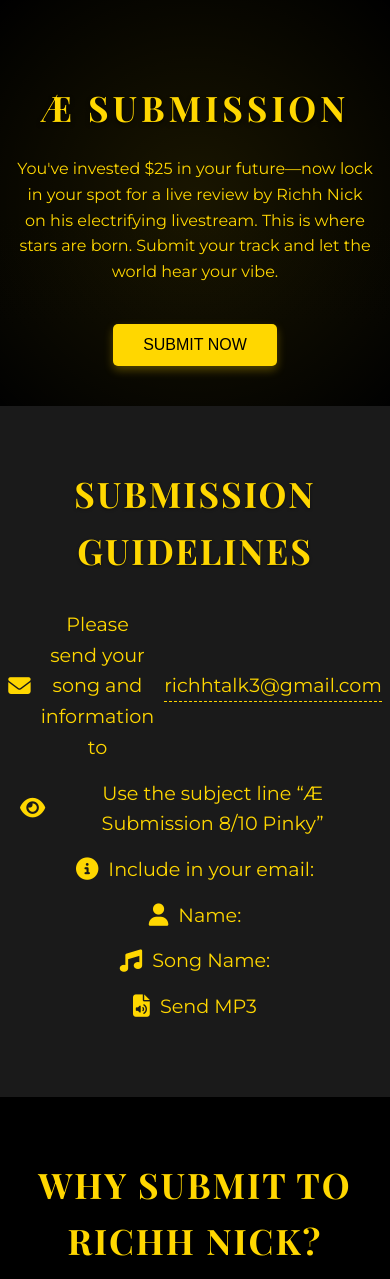
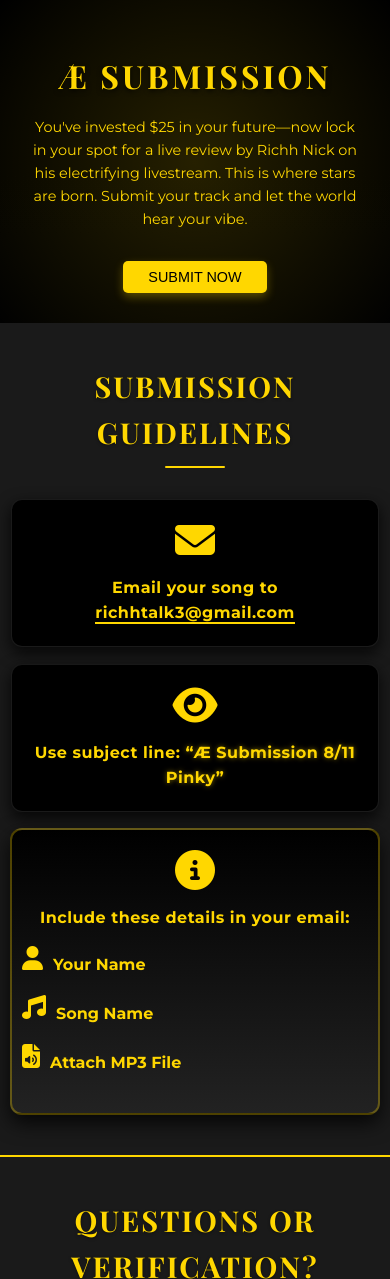
Before and after one commit to bdaniels013/musicsubmissionlandingpage, a plain HTML site: page index.html in a window 390 px wide. Shown: the top 1279 px of the page. Drawn offline with nearby package versions, Linux system fonts and the light colour scheme.

Commit message:
Update index.html

```diff
--- a/index.html
+++ b/index.html
@@ -2,7 +2,7 @@
 <html lang="en">
 <head>
     <meta charset="UTF-8">
-    <meta name="viewport" content="width=device-width, initial-scale=1.0">
+    <meta name="viewport" content="width=device-width, initial-scale=1.0, maximum-scale=1.0, user-scalable=no">
     <meta name="description" content="Submit your song for live review by Richh Nick on his livestream. Follow the steps after your $25 payment to get featured.">
     <title>Æ Submission - Richh Nick Live Review</title>
     <link href="https://fonts.googleapis.com/css2?family=Montserrat:wght@400;700&family=Playfair+Display:wght@700&display=swap" rel="stylesheet">
@@ -23,18 +23,19 @@
 
         body {
             font-family: 'Montserrat', sans-serif;
-            background: linear-gradient(to bottom, var(--black), var(--dark-gray)); /* Subtle gradient for depth, no image dependency */
+            background: linear-gradient(to bottom, var(--black), var(--dark-gray));
             color: var(--gold);
             line-height: 1.6;
             min-height: 100vh;
             overflow-x: hidden;
             scroll-behavior: smooth;
+            -webkit-font-smoothing: antialiased;
         }
 
         header {
             text-align: center;
-            padding: 100px 20px 60px;
-            background: rgba(0, 0, 0, 0.8);
+            padding: 80px 15px 50px;
+            background: rgba(0, 0, 0, 0.85);
             position: relative;
         }
 
@@ -45,37 +46,37 @@
             left: 0;
             width: 100%;
             height: 100%;
-            background: radial-gradient(circle at center, rgba(255, 215, 0, 0.1), transparent);
+            background: radial-gradient(circle at center, rgba(255, 215, 0, 0.15), transparent);
             z-index: 0;
         }
 
         header h1 {
             font-family: 'Playfair Display', serif;
-            font-size: 4.5rem;
+            font-size: 4rem;
             text-transform: uppercase;
-            letter-spacing: 4px;
-            margin-bottom: 20px;
-            text-shadow: 0 2px 4px rgba(0, 0, 0, 0.7);
+            letter-spacing: 3px;
+            margin-bottom: 15px;
+            text-shadow: 0 2px 5px rgba(0, 0, 0, 0.8);
             position: relative;
             z-index: 1;
-            animation: fadeInDown 1s ease-out;
+            animation: fadeInDown 0.8s ease-out;
         }
 
         header p {
-            font-size: 1.4rem;
-            max-width: 800px;
-            margin: 0 auto 40px;
+            font-size: 1.3rem;
+            max-width: 700px;
+            margin: 0 auto 30px;
             position: relative;
             z-index: 1;
-            animation: fadeInUp 1s ease-out 0.5s;
+            animation: fadeInUp 0.8s ease-out 0.3s;
             animation-fill-mode: both;
         }
 
         .cta-button {
             background: var(--gold);
             color: var(--black);
-            padding: 15px 40px;
-            font-size: 1.2rem;
+            padding: 12px 35px;
+            font-size: 1.1rem;
             text-transform: uppercase;
             border: none;
             cursor: pointer;
@@ -84,101 +85,153 @@
             transition: var(--transition);
             position: relative;
             z-index: 1;
+            touch-action: manipulation;
         }
 
-        .cta-button:hover {
+        .cta-button:hover, .cta-button:active {
             transform: translateY(-3px);
             box-shadow: 0 6px 15px rgba(255, 215, 0, 0.5);
         }
 
         section {
-            padding: 60px 20px;
+            padding: 50px 15px;
             text-align: center;
         }
 
         h2 {
             font-family: 'Playfair Display', serif;
-            font-size: 2.8rem;
+            font-size: 2.5rem;
             margin-bottom: 30px;
             text-transform: uppercase;
             letter-spacing: 2px;
             text-shadow: 0 1px 3px rgba(0, 0, 0, 0.5);
+            position: relative;
+        }
+
+        h2::after {
+            content: '';
+            display: block;
+            width: 80px;
+            height: 2px;
+            background: var(--gold);
+            margin: 10px auto;
+            border-radius: 1px;
         }
 
         .submission {
             background: var(--dark-gray);
         }
 
-        .submission ul {
-            list-style: none;
-            max-width: 600px;
-            margin: 0 auto;
-            font-size: 1.2rem;
-        }
-
-        .submission li {
-            margin-bottom: 15px;
-            display: flex;
-            align-items: center;
-            justify-content: center;
-            gap: 10px;
-        }
-
-        .submission li i {
-            color: var(--gold);
-            font-size: 1.4rem;
-        }
-
-        .submission a {
-            color: var(--gold);
-            text-decoration: none;
-            border-bottom: 1px dashed var(--gold);
-            transition: var(--transition);
-        }
-
-        .submission a:hover {
-            border-bottom-color: transparent;
-            text-shadow: 0 0 8px var(--gold);
-        }
-
-        .why-submit {
-            background: var(--black);
-        }
-
-        .features {
+        .guidelines {
             display: grid;
-            grid-template-columns: repeat(auto-fit, minmax(280px, 1fr));
+            grid-template-columns: repeat(auto-fit, minmax(300px, 1fr));
             gap: 30px;
             max-width: 1200px;
             margin: 0 auto;
         }
 
-        .feature {
-            background: var(--dark-gray);
-            padding: 30px;
-            border-radius: 10px;
-            box-shadow: 0 4px 12px rgba(0, 0, 0, 0.6);
+        .guideline {
+            background: var(--black);
+            padding: 30px 20px;
+            border-radius: 12px;
+            box-shadow: 0 6px 15px rgba(0, 0, 0, 0.7);
+            transition: var(--transition);
+            position: relative;
+            overflow: hidden;
+            border: 2px solid transparent;
+            background-clip: padding-box;
+        }
+
+        .guideline:hover, .guideline:active {
+            transform: translateY(-5px);
+            box-shadow: 0 10px 20px rgba(255, 215, 0, 0.3);
+            border-image: linear-gradient(45deg, var(--gold), transparent) 1;
+        }
+
+        .guideline::before {
+            content: '';
+            position: absolute;
+            top: -50%;
+            left: -50%;
+            width: 200%;
+            height: 200%;
+            background: radial-gradient(circle, rgba(255, 215, 0, 0.1), transparent);
+            opacity: 0;
+            transition: var(--transition);
+            transform: rotate(45deg);
+        }
+
+        .guideline:hover::before, .guideline:active::before {
+            opacity: 1;
+        }
+
+        .guideline i {
+            font-size: 4rem;
+            color: var(--gold);
+            margin-bottom: 15px;
             transition: var(--transition);
         }
 
-        .feature:hover {
-            transform: translateY(-5px);
-            box-shadow: 0 8px 20px rgba(255, 215, 0, 0.2);
+        .guideline:hover i, .guideline:active i {
+            transform: scale(1.15);
+            filter: drop-shadow(0 0 8px var(--gold));
         }
 
-        .feature i {
-            font-size: 3rem;
-            color: var(--gold);
-            margin-bottom: 15px;
+        .guideline p {
+            font-size: 1.2rem;
+            font-weight: 600;
+            letter-spacing: 0.5px;
         }
 
-        .feature h3 {
-            font-size: 1.5rem;
-            margin-bottom: 10px;
+        .guideline strong {
+            font-weight: 700;
+            text-shadow: 0 0 5px rgba(255, 215, 0, 0.5);
         }
 
-        .feature p {
+        .guideline a {
+            color: var(--gold);
+            text-decoration: none;
+            border-bottom: 2px solid var(--gold);
+            transition: var(--transition);
+            font-weight: 600;
+        }
+
+        .guideline a:hover, .guideline a:active {
+            border-bottom-color: transparent;
+            text-shadow: 0 0 10px var(--gold);
+        }
+
+        .guideline-details {
+            background: linear-gradient(to bottom, var(--black), #222);
+            padding: 40px 20px;
+            border-radius: 12px;
+            box-shadow: 0 8px 20px rgba(0, 0, 0, 0.8);
+            border: 2px solid rgba(255, 215, 0, 0.3);
+        }
+
+        .guideline-details:hover, .guideline-details:active {
+            transform: translateY(-5px);
+            box-shadow: 0 12px 25px rgba(255, 215, 0, 0.4);
+            border-color: var(--gold);
+        }
+
+        .guideline-details ul {
+            list-style: none;
+            padding: 0;
+            margin-top: 15px;
+        }
+
+        .guideline-details li {
+            display: flex;
+            align-items: center;
+            gap: 10px;
+            margin-bottom: 10px;
             font-size: 1.1rem;
+            font-weight: 600;
+        }
+
+        .guideline-details li i {
+            font-size: 2rem;
         }
 
         .contact {
@@ -187,7 +240,7 @@
         }
 
         .contact p {
-            font-size: 1.3rem;
+            font-size: 1.2rem;
             max-width: 600px;
             margin: 0 auto;
         }
@@ -195,18 +248,20 @@
         .contact a {
             color: var(--gold);
             text-decoration: none;
-            border-bottom: 1px dashed var(--gold);
+            border-bottom: 2px solid var(--gold);
             transition: var(--transition);
+            font-weight: 600;
+            padding: 2px 4px;
         }
 
-        .contact a:hover {
+        .contact a:hover, .contact a:active {
             border-bottom-color: transparent;
-            text-shadow: 0 0 8px var(--gold);
+            text-shadow: 0 0 10px var(--gold);
         }
 
         footer {
             text-align: center;
-            padding: 20px;
+            padding: 15px;
             background: var(--black);
             font-size: 0.9rem;
             border-top: 1px solid var(--gold);
@@ -214,32 +269,48 @@
 
         /* Animations */
         @keyframes fadeInDown {
-            from { opacity: 0; transform: translateY(-30px); }
+            from { opacity: 0; transform: translateY(-20px); }
             to { opacity: 1; transform: translateY(0); }
         }
 
         @keyframes fadeInUp {
-            from { opacity: 0; transform: translateY(30px); }
+            from { opacity: 0; transform: translateY(20px); }
             to { opacity: 1; transform: translateY(0); }
         }
 
-        /* Responsive */
+        /* Mobile Optimizations */
         @media (max-width: 1024px) {
-            header h1 { font-size: 3.5rem; }
-            header p { font-size: 1.2rem; }
+            header h1 { font-size: 3.2rem; }
+            header p { font-size: 1.1rem; }
+            .guidelines { gap: 20px; }
+            .guideline, .guideline-details { padding: 25px 15px; }
         }
 
         @media (max-width: 768px) {
-            header { padding: 80px 15px 40px; }
-            header h1 { font-size: 2.8rem; }
-            h2 { font-size: 2.2rem; }
-            .feature { padding: 20px; }
+            header { padding: 60px 10px 40px; }
+            header h1 { font-size: 2.5rem; }
+            header p { font-size: 1rem; max-width: 90%; }
+            .cta-button { padding: 10px 30px; font-size: 1rem; }
+            h2 { font-size: 2rem; }
+            .guidelines { grid-template-columns: 1fr; gap: 15px; }
+            .guideline i, .guideline-details i { font-size: 3rem; }
+            .guideline p, .guideline-details li { font-size: 1rem; }
+            .guideline-details li i { font-size: 1.8rem; }
         }
 
         @media (max-width: 480px) {
-            header h1 { font-size: 2.2rem; }
-            header p { font-size: 1rem; }
-            .cta-button { padding: 12px 30px; font-size: 1rem; }
+            header { padding: 50px 10px 30px; }
+            header h1 { font-size: 2rem; }
+            header p { font-size: 0.9rem; }
+            .cta-button { padding: 8px 25px; font-size: 0.9rem; }
+            h2 { font-size: 1.8rem; }
+            h2::after { width: 60px; }
+            section { padding: 40px 10px; }
+            .guideline, .guideline-details { padding: 20px 10px; }
+            .guideline i { font-size: 2.5rem; }
+            .guideline-details li i { font-size: 1.5rem; }
+            .contact p { font-size: 1rem; }
+            footer { font-size: 0.8rem; }
         }
     </style>
 </head>
@@ -253,45 +324,30 @@
 
     <section class="submission">
         <h2>Submission Guidelines</h2>
-        <ul>
-            <li><i class="fas fa-envelope"></i> Please send your song and information to <a href="mailto:richhtalk3@gmail.com">richhtalk3@gmail.com</a></li>
-            <li><i class="fas fa-eye"></i> Use the subject line “Æ Submission 8/10 Pinky”</li>
-            <li><i class="fas fa-info-circle"></i> Include in your email:</li>
-            <li><i class="fas fa-user"></i> Name:</li>
-            <li><i class="fas fa-music"></i> Song Name:</li>
-            <li><i class="fas fa-file-audio"></i> Send MP3</li>
-        </ul>
-    </section>
-
-    <section class="why-submit">
-        <h2>Why Submit to Richh Nick?</h2>
-        <div class="features">
-            <div class="feature">
-                <i class="fas fa-star"></i>
-                <h3>Live Exposure</h3>
-                <p>Get real-time feedback and buzz from thousands of viewers on the livestream.</p>
+        <div class="guidelines">
+            <div class="guideline">
+                <i class="fas fa-envelope"></i>
+                <p>Email your song to <a href="mailto:richhtalk3@gmail.com">richhtalk3@gmail.com</a></p>
             </div>
-            <div class="feature">
-                <i class="fas fa-trophy"></i>
-                <h3>Industry Cred</h3>
-                <p>Richh Nick's executive insight can elevate your track to the next level.</p>
+            <div class="guideline">
+                <i class="fas fa-eye"></i>
+                <p>Use subject line: <strong>“Æ Submission 8/11 Pinky”</strong></p>
             </div>
-            <div class="feature">
-                <i class="fas fa-users"></i>
-                <h3>Community Vibe</h3>
-                <p>Join a network of hip-hop artists pushing boundaries and building empires.</p>
-            </div>
-            <div class="feature">
-                <i class="fas fa-rocket"></i>
-                <h3>Career Boost</h3>
-                <p>Past submissions have led to collabs, deals, and viral moments.</p>
+            <div class="guideline guideline-details">
+                <i class="fas fa-info-circle"></i>
+                <p>Include these details in your email:</p>
+                <ul>
+                    <li><i class="fas fa-user"></i> Your Name</li>
+                    <li><i class="fas fa-music"></i> Song Name</li>
+                    <li><i class="fas fa-file-audio"></i> Attach MP3 File</li>
+                </ul>
             </div>
         </div>
     </section>
 
     <section class="contact">
         <h2>Questions or Verification?</h2>
-        <p>If you have any questions, concerns, or want to verify your submission, feel free to contact Ms. Pinky @ <a href="tel:470-416-9447">470-416-9447</a></p>
+        <p>If you have any questions, concerns, or want to verify your submission, contact Ms. Pinky @ <a href="tel:470-416-9447">470-416-9447</a></p>
     </section>
 
     <footer>
```
